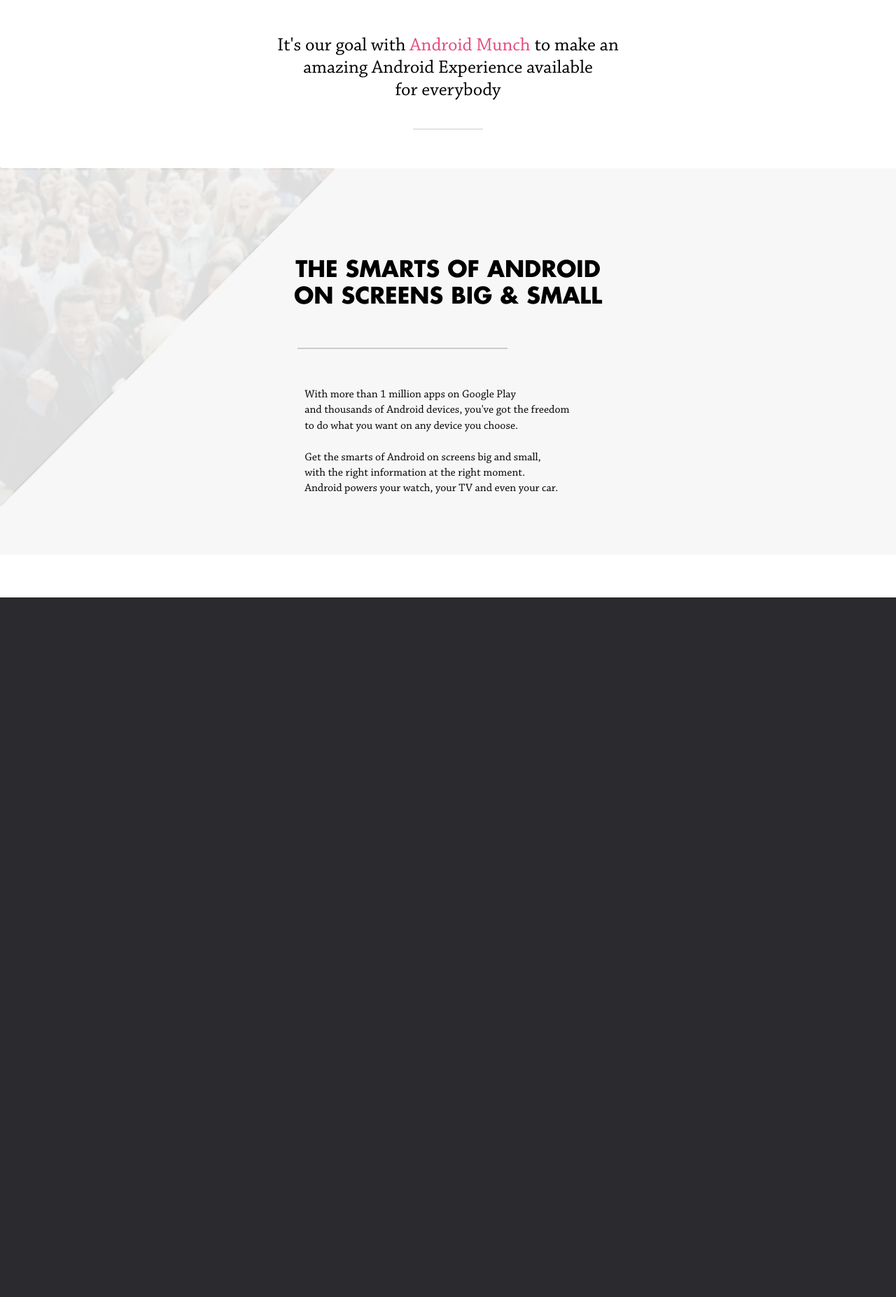
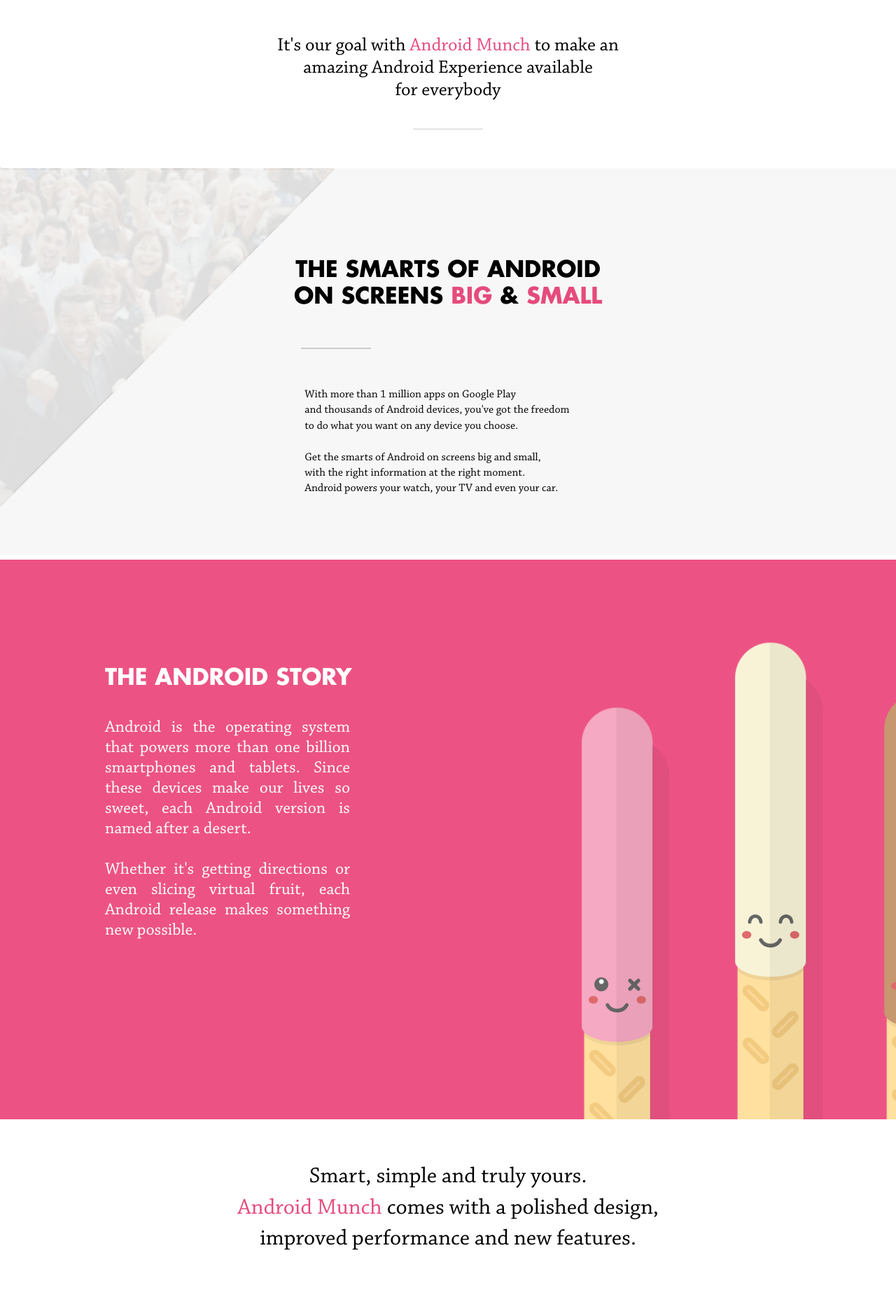
Before and after one commit to ananay/m, a PHP site: page / in a window 1280 px wide; the page is wider, and only the part inside the window is pictured. Shown: the part 800-2654 px from the top of that part at 70% size. Before the commit the page ends 1654 px from the top of that part, so only its background shows below. Run offline with PHP 8.4, Linux system fonts and the light colour scheme.

Commit message:
Completed ^_^

```diff
--- a/index.php
+++ b/index.php
@@ -6,7 +6,7 @@
 	<script type="text/javascript" src="jquery.js"></script>
 	<script type="text/javascript" src="script.js"></script>
 	<meta charset="utf-8" />
-	<meta name="viewport" content="width=device-width, initial-scale=1">
+	<!-- <meta name="viewport" content="width=device-width, initial-scale=1"> -->
 </head>
 <body>
 	<div class="panel home">
@@ -28,7 +28,7 @@
 	<br />
 	<br />
 	<div class="panel smart">
-		<h1>The smarts of Android <br /> On Screens big & small</h1>
+		<h1>The smarts of Android <br /> On Screens <span>big</span> & <span>small</span></h1>
 		<br />
 		<br />
 		<br />
@@ -46,12 +46,29 @@
 		<br />
 		<br />
 		<br />
+		<!-- <br /> -->
 		<br />
-		<br />
-		<br />
-		<br />
+		<!-- <br /> -->
+		<!-- <br /> -->
 		<br />
 	</div>
 	</center>
+	<div class="panel sticks">
+		<div class="wrap">
+			<h1>The Android Story</h1>
+			<br />
+			<br />
+			<div class="line3"></div>
+			<p>Android is the operating system that powers more than one billion smartphones and tablets. Since these devices make our lives so sweet, each Android version is named after a desert. <br /><br /> Whether it's getting directions or even slicing virtual fruit, each Android release makes something new possible.</p>
+		</div>
+	</div>
+	<div class="mid2">
+	<center>
+
+		<p>Smart, simple and truly yours. <br />
+<span>Android Munch</span> comes with a polished design,<br />
+improved performance and new features.</p>
+	</center>
+	</div>
 </body>
 </html>
--- a/style.css
+++ b/style.css
@@ -1,11 +1,11 @@
 /*
 
  _______  __   __  __   __  __    _    _______  ___      _______  __    _
-|       ||  |_|  ||  | |  ||  |  | |  |       ||   |    |   _   ||  |  | |
-|    ___||       ||  | |  ||   |_| |  |       ||   |    |  |_|  ||   |_| |
-|   |___ |       ||  |_|  ||       |  |       ||   |    |       ||       |
-|    ___| |     | |       ||  _    |  |      _||   |___ |       ||  _    |
-|   |___ |   _   ||       || | |   |  |     |_ |       ||   _   || | |   |
+|       ||  |_|  ||  | |  ||  |  | |  |    ___||   |    |   _   ||  |  | |
+|    ___||       ||  | |  ||   |_| |  |   |    |   |    |  |_|  ||   |_| |
+|   |___ |       ||  | |  ||       |  |   |    |   |    |       ||       |
+|    ___| |     | |  |_|  ||  _    |  |   |    |   |___ |       ||  _    |
+|   |___ |   _   ||       || | |   |  |   |___ |       ||   _   || | |   |
 |_______||__| |__||_______||_|  |__|  |_______||_______||__| |__||_|  |__|
 
 
@@ -61,6 +61,7 @@
 	background-position: center;
 }
 .panel{
+	background-attachment: fixed;
 	position: relative;
 	width: 100%;
 	height: 100%;
@@ -105,22 +106,27 @@
 }
 .discover{
 	position: absolute;
-  	top: 72%;
-  	left: 50%;
+  	top: 68.035%;
+  	left: 52.09%;
   	font-family: "futura";
   	color: #fff;
   	z-index: +3000;
   	background: url('img/discover.png');
   	text-transform: uppercase;
-  	background-position: -118px;
+  	background-position: -5px;
   	padding: 20px;
   	width: 184px;
   	background-repeat: no-repeat;
-  	z-index: 1002;
+  	/* z-index: 1002; */
   	margin-left: 8%;
   	padding-left: 69px;
+  	transform: rotateZ(0.1deg);
   	font-weight: 100;
   	font-size: 10pt;
+  	opacity: 0.7;
+ }
+.discover:hover{
+	opacity: 1;
 }
 .mid{
 	padding:50px;
@@ -133,6 +139,10 @@
 }
 .mid p span{
 	color:#e54b7c;
+}
+.mid2{
+	padding:50px;
+	text-align: center;
 }
 .line2{
 	height: 1px;
@@ -147,12 +157,16 @@
 	background-size: 100%;
 	width: 100%;
 	height: 100%;
+	/*padding-bottom: 80px;*/
 	background-repeat: no-repeat;
 }
 .smart h1{
 	font-family: "futura";
 	text-transform: uppercase;
 	padding-top:10%;
+}
+.smart h1 span{
+	color:#e54b7c;
 }
 .smart p{
 	text-align: left;
@@ -162,7 +176,60 @@
 }
 .line3{
 	height: 2px;
-	background:#ccc;
-	width:300px;
-	margin-left:-130px;
+  	background: #ccc;
+  	width: 100px;
+  	/* margin-left: 100px; */
+  	position: relative;
+  	top: 0;
+  	left: -160px;
 }
+.line4{
+	 height: 2px;
+ 	 background: #ccc;
+ 	 width: 100px;
+ 	 margin-left: 100px;
+ 	 position: relative;
+ 	 top: 75px;
+}
+.sticks{
+	 background: url("img/sticks.png");
+ 	 width: 100%;
+ 	 height: 100%;
+ 	 display: block;
+ 	 background-size: cover;
+ 	 background-attachment: fixed;
+ 	 background-position: center;
+}
+.sticks .wrap{
+	position:relative;
+	top:50px;
+	left:50px;
+	color:#fff;
+}
+.sticks .wrap h1{
+	font-family: "futura";
+  	text-transform: uppercase;
+  	position: relative;
+  	top: 100px;
+  	left: 100px;
+}
+.sticks .wrap p{
+	width: 350px;
+  	text-align: justify;
+  	position: relative;
+  	top:100px;
+  	left:100px;
+  	font-size:18pt;
+  	font-family: "dj";
+}
+.mid2{
+	font-family: "dj";
+	font-size:24pt;
+	padding:60px;
+}
+.mid2 p{
+	line-height: 1.4em;
+}
+.mid2 p span{
+	color:#e54b7c;
+}
```
Also changed, not shown: img/sticks.png (added).
